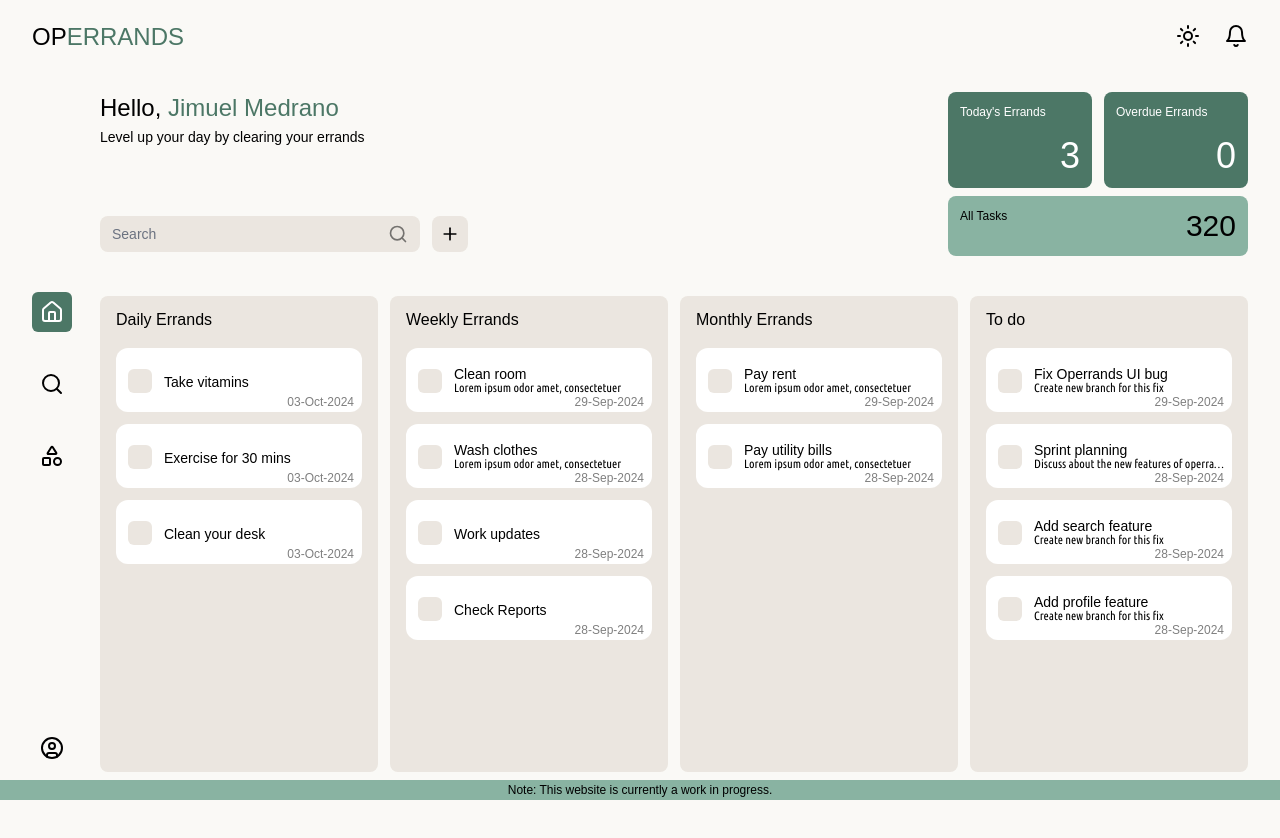
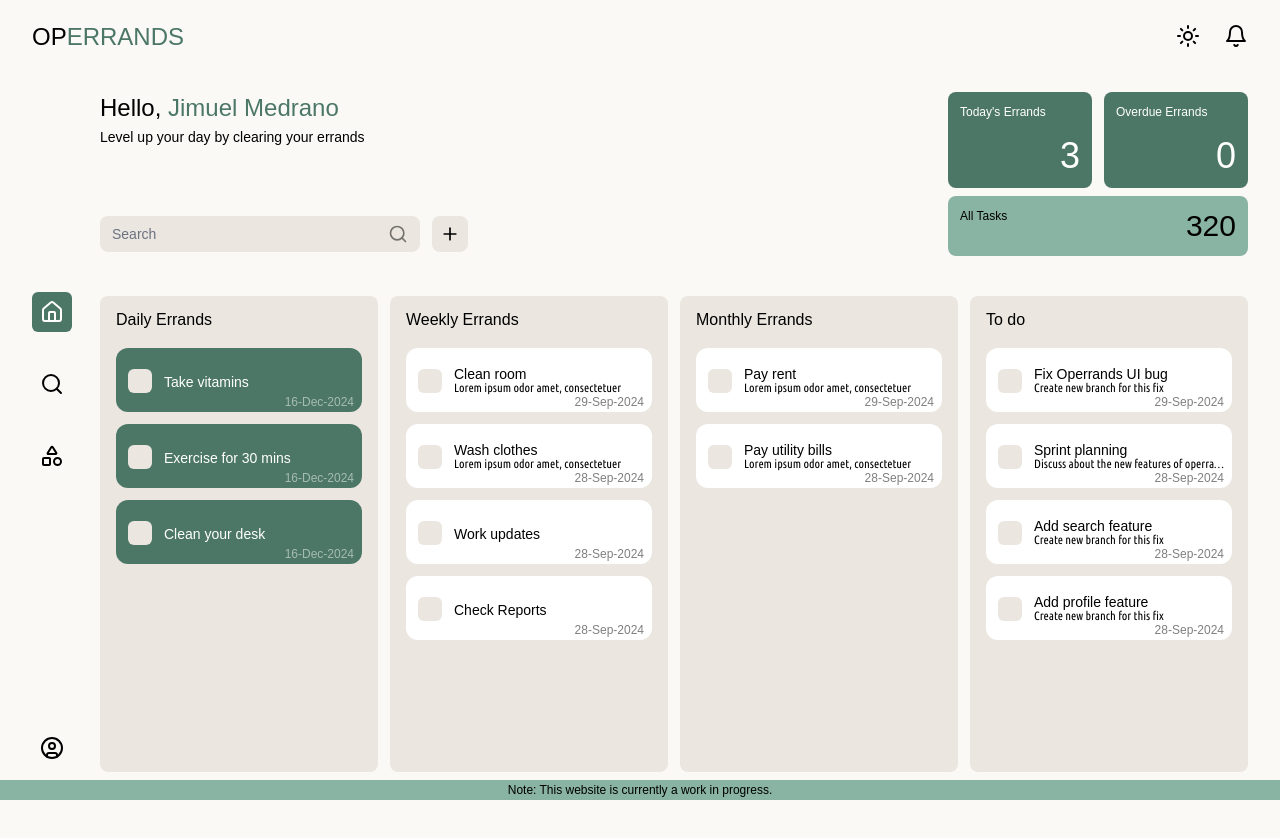
Before and after one commit to jimuelmedrano/operrands, a React (Vite) app: page / in a window 1280 px wide. Shown: the top 838 px of the page. Built offline with nearby package versions, Linux system fonts and the light colour scheme; a web font is replaced by a local one.

Commit message:
set daily errands date

```diff
--- a/src/components/ErrandItem.tsx
+++ b/src/components/ErrandItem.tsx
@@ -12,8 +12,15 @@ interface ErrandItemProps {
 function ErrandItem(dataItem: { dataItem: ErrandItemProps }) {
   const dueDate = moment(dataItem.dataItem.due).format("DD-MMM-YYYY");
   const currentDate = moment().format("DD-MMM-YYYY");
+  let dueToday = false;
+  //change the following once api for resetting daily task is available
+  if (dataItem.dataItem.repeat === "daily") {
+    dueToday = true;
+    dataItem.dataItem.due = currentDate;
+  } else {
+    dueToday = dueDate === currentDate ? true : false;
+  }
 
-  const dueToday = dueDate === currentDate ? true : false;
   return (
     <div
       className={
--- a/src/pages/HomePage.tsx
+++ b/src/pages/HomePage.tsx
@@ -1,7 +1,7 @@
 import { useState } from "react";
 import Icon from "../components/Icon";
 import BentoMetrics from "../components/home/BentoMetrics";
-import HomeErrandList from "../components/home/HomeErrandList2";
+import HomeErrandList from "../components/home/HomeErrandList";
 import getHomeErrands from "../../sample-data/getHomeErrands.json";
 
 const HomePage = () => {
```
Also changed, not shown: src/components/home/HomeErrandList.tsx (renamed from src/components/home/HomeErrandList2.tsx).
